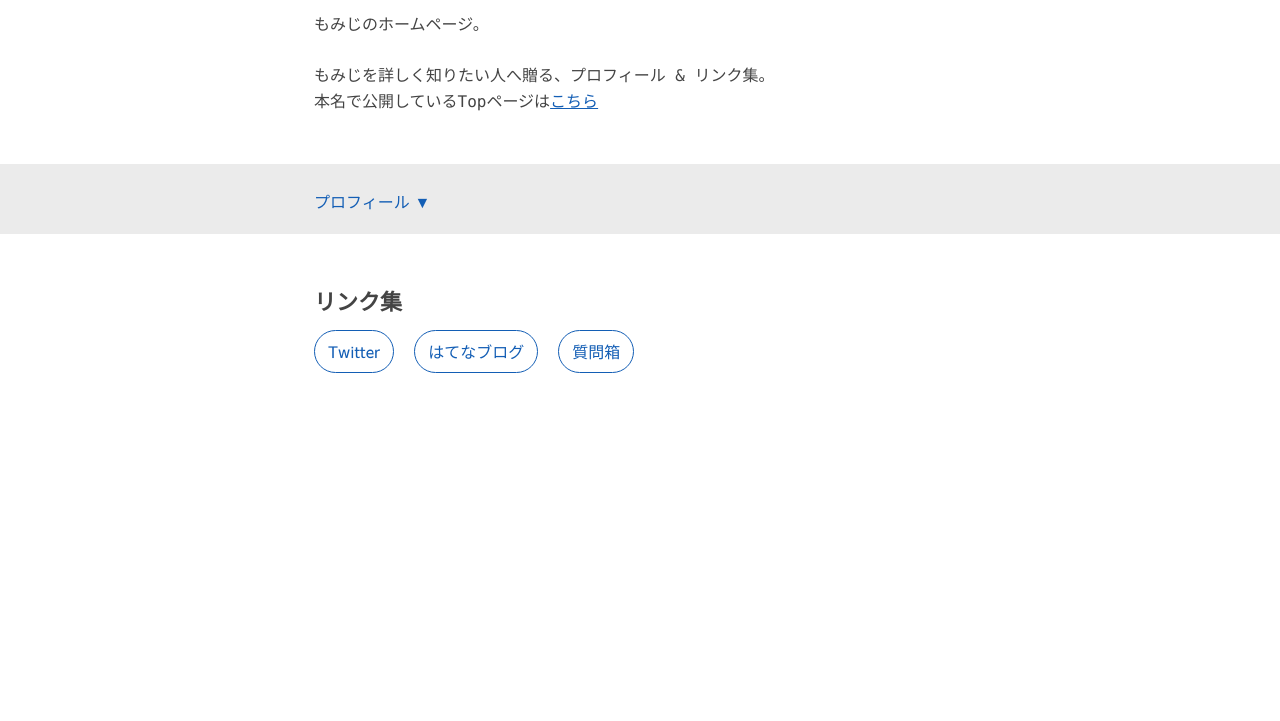
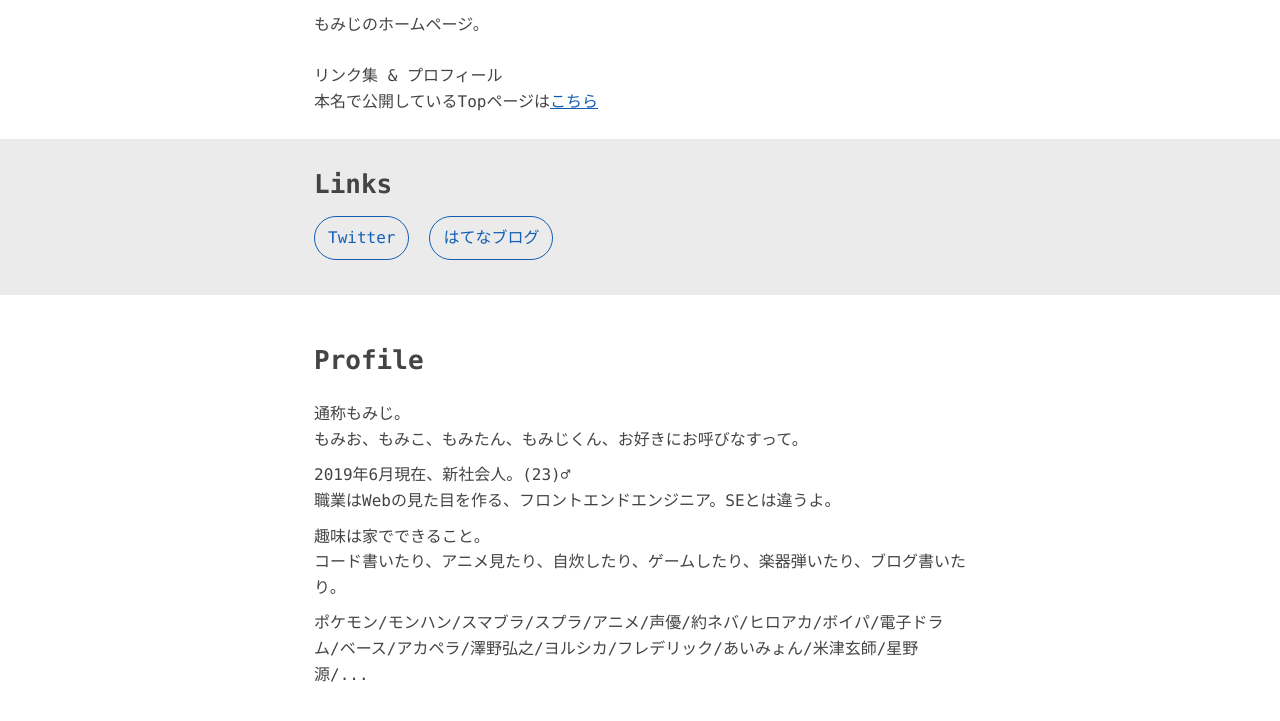
Before and after one commit to dorara-m/myWeb, a website: page src/pug/private-links/index.pug in a window 1280 px wide. Shown: the part 147-868 px from the top of the page. Before the commit the page ends 800 px from the top, so only its background shows below. Drawn offline with nearby package versions, Linux system fonts and the light colour scheme; files that its build step writes are made by us from their sources.

Commit message:
[mod] privateいろいろ調整

```diff
--- a/src/pug/private-links/index.pug
+++ b/src/pug/private-links/index.pug
@@ -16,39 +16,35 @@ html(lang="en")
           |もみじのホームページ。
           br
           br
-          |もみじを詳しく知りたい人へ贈る、プロフィール &amp; リンク集。
+          |リンク集 &amp; プロフィール
           br
           |本名で公開しているTopページは
           a(href="/") こちら
 
+
+      section.p-private__sec.p-private__links
+        .l-container
+          h2 Links
+          ul.p-private__links__flex
+            li.p-private__links__flex__item
+              a(href="https://twitter.com/robibon2/") Twitter
+            li.p-private__links__flex__item
+              a(href="https://momijitan.hatenablog.com") はてなブログ
+
       section.p-private__sec.p-private__profile
         .l-container
-          input#check(type="checkbox", name="open")
-          label#label(for="check")
-            |プロフィール
-            span ▼
+          h2 Profile
           .text
             p
               |通称もみじ。
               br
-              |もみお。もみこ、もみたん、もみじくん、お好きにお呼びくだされ。
+              |もみお、もみこ、もみたん、もみじくん、お好きにお呼びなすって。
             p
-              |2019年現在、新社会人。(23)♂
+              |2019年6月現在、新社会人。(23)♂
               br
-              |職業はWebの見た目を作る、フロントエンドエンジニア。(SEって呼ぶと怒る)
+              |職業はWebの見た目を作る、フロントエンドエンジニア。SEとは違うよ。
             p
               |趣味は家でできること。
               br
               |コード書いたり、アニメ見たり、自炊したり、ゲームしたり、楽器弾いたり、ブログ書いたり。
             p ポケモン/モンハン/スマブラ/スプラ/アニメ/声優/約ネバ/ヒロアカ/ボイパ/電子ドラム/ベース/アカペラ/澤野弘之/ヨルシカ/フレデリック/あいみょん/米津玄師/星野源/...
-
-      section.p-private__sec.p-private__links
-        .l-container
-          h2 リンク集
-          ul.p-private__links__flex
-            li.p-private__links__flex__item
-              a(href="https://twitter.com/robibon2/") Twitter
-            li.p-private__links__flex__item
-              a(href="https://momijitan.hatenablog.com") はてなブログ
-            li.p-private__links__flex__item
-              a(href="https://peing.net/ja/robibon2") 質問箱
--- a/src/sass/flocss/object/project/private.scss
+++ b/src/sass/flocss/object/project/private.scss
@@ -20,52 +20,28 @@ $color-link: #135EB5;
   }
 
   &__sec {
-    margin-top: 50px;
+    margin-top: 25px;
+    padding: 25px 0;
+    &:nth-child(even) {
+      background-color: #EBEBEB;
+    }
     h2 {
-      font-size: 22px;
+      font-size: 26px;
       font-weight: bold;
     }
   }
 
   &__profile {
-    font-family: $font-ja;
-    position: relative;
-    background-color: #EBEBEB;
     padding: 20px 0 50px;
-    #check {
-      display: none;
-      &:checked {
-        & ~ .text {
-          display: block;
-        }
-        & + #label {
-          span {
-            display: inline-block;
-            transform: rotate(180deg);
-          }
-        }
-
-      }
-    }
-    #label {
-      position: absolute;
-      bottom: 20px;
-      margin-top: 10px;
-      display: inline-block;
-      cursor: pointer;
-      color: $color-link;
-    }
     .text {
       > p {
         margin-bottom: 10px;
       }
       padding: 20px 0 10px;
-      display: none;
     }
   }
 
   &__links {
-    font-family: $font-ja;
     &__flex {
       display: flex;
       flex-wrap: wrap;
```
Also changed, not shown: dev/assets/styles/main.css, dev/private-links/index.html, www/assets/styles/main.css, www/private-links/index.html.
